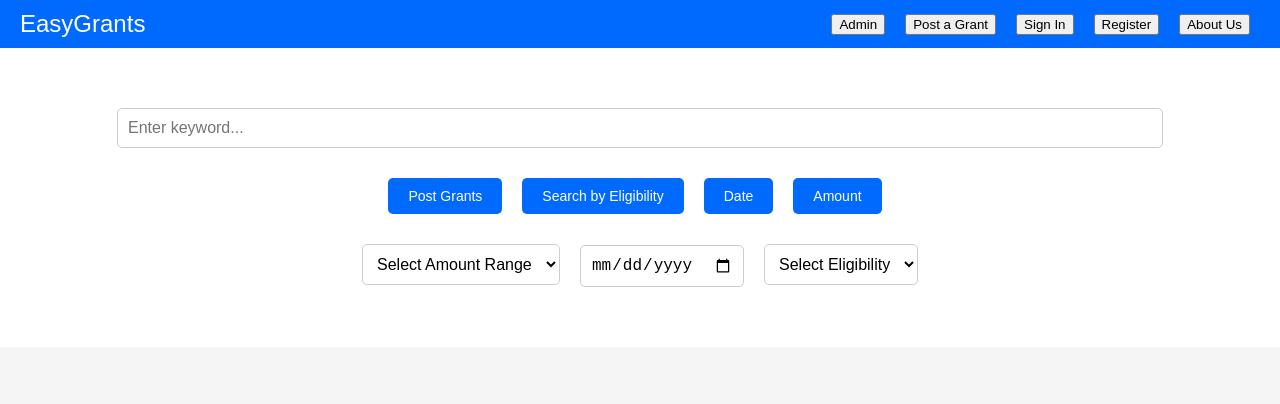
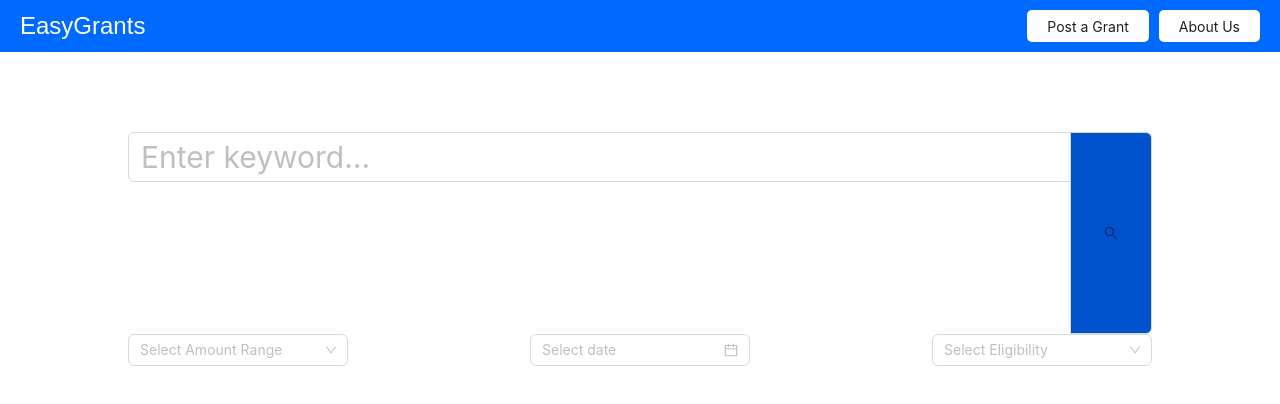
Before and after one commit to AlexanderColemanIven/EasyGrant, a React (Create React App) app in the folder ezgrant/: page / in a window 1280 px wide. Shown: the top 404 px of the page. Built offline with nearby package versions, Linux system fonts and the light colour scheme.

Commit message:
Collapsed grant scorecards that fit 6 per row, inducing infinite horizontal scrolling as requested, cleaned up home page,admin page and postUserGrantPage UI's, fixed postUserGrantPage

```diff
--- a/ezgrant/src/components/grant-query/grant-query.js
+++ b/ezgrant/src/components/grant-query/grant-query.js
@@ -8,17 +8,66 @@ import {
 import { useClickOutside } from '../../hooks/useClickOutside';  // Import custom hook
 import { Card } from 'antd';  // Import Ant Design Card component
 import './grant-query.css';  // Import custom CSS
+// Define a constant for the field keys
+const FIELD_KEYS = {
+    NAME: "NAME",
+    LOCATION: "LOCATION",
+    AMOUNT: "AMOUNT",
+    DEADLINE: "DEADLINE",
+    CATEGORY: "CATEGORY",
+    SPONSOR: "SPONSOR",
+    LINK: "LINK",
+    ABOUT: "ABOUT",
+    // ELIGIBILITY: "ELIGIBILITY", // Ignored as per your instruction
+  };
 
+  // Define a mapping of field keys to their icons
+  const FIELD_ICONS = {
+    [FIELD_KEYS.NAME]: <IdcardOutlined />,
+    [FIELD_KEYS.LOCATION]: <EnvironmentOutlined />,
+    [FIELD_KEYS.AMOUNT]: <DollarCircleOutlined />,
+    [FIELD_KEYS.DEADLINE]: <CalendarOutlined />,
+    [FIELD_KEYS.CATEGORY]: <TagsOutlined />,
+    [FIELD_KEYS.SPONSOR]: <UserOutlined />,
+    [FIELD_KEYS.LINK]: <LinkOutlined />,
+    [FIELD_KEYS.ABOUT]: <InfoCircleOutlined />,
+    // ... Add other mappings as needed
+  };
 export const Grant = (props) => {
     // State to manage whether the card is expanded or not
     const [isExpanded, setIsExpanded] = useState(false);
 
     // Reference to the grant container for click outside functionality
     const grantRef = useRef(null);
+    /*useEffect(() => {
+      const body = document.querySelector('body');
+      const overlay = document.querySelector('.overlay');
 
+      if (isExpanded) {
+        body.style.overflow = 'hidden'; // Prevent scrolling
+        overlay.classList.add('active'); // Show the overlay
+      } else {
+        body.style.overflow = ''; // Re-enable scrolling
+        overlay.classList.remove('active'); // Hide the overlay
+      }
+
+      // Clean up function to reset the styles when the component is unmounted or updated
+      return () => {
+        body.style.overflow = '';
+        overlay.classList.remove('active');
+      };
+    }, [isExpanded]); // Only re-run the effect if isExpanded changes
+    */
     // Function to toggle the expanded state of the card
     const handleExpandCollapse = () => {
+        const body = document.body;
         setIsExpanded(!isExpanded);
+        // Toggle the 'no-scroll' class on the body
+        if (!isExpanded) {
+          body.classList.add('no-scroll');
+        } else {
+          body.classList.remove('no-scroll');
+      }
     };
 
     // Use custom hook to handle click outside the card to collapse it
@@ -30,7 +79,7 @@ export const Grant = (props) => {
 
     return (
       // Main container for the grant card
-        <div data-testid="grant-container" ref={grantRef} className={"grant-container" + (isExpanded ? " expanded" : "")}>
+      <div data-testid="grant-container" ref={grantRef} className={`grant-container${isExpanded ? " expanded" : "collapsed"}`}>
         <Card
           // Handle card click to expand/collapse, avoid action if an anchor tag is clicked
           onClick={(e) => {
@@ -38,10 +87,11 @@ export const Grant = (props) => {
               handleExpandCollapse();
             }
           }}
-                // Card title
-                title={props.grant.NAME }
-                // Add class for styling if card is expanded
-                className={isExpanded ? "expanded-card" : ""}
+          title={
+            <div className="grant-name-display">
+            {props.grant.find(field => field[0] === FIELD_KEYS.NAME)[1]}
+          </div>
+          }
           // Extra contains the collapse/expand toggle
           extra={<a onClick={handleExpandCollapse}>{isExpanded ? "Collapse" : "Expand"}</a>}
           // Dynamic styling based on expanded state
@@ -51,34 +101,31 @@ export const Grant = (props) => {
             overflowY: "auto",
           }}
         >
-                {/* Loop through grant properties and render them */}
+          {/* Conditionally render the grant details if the card is expanded */}
+          {isExpanded && (
+            <>
               {props.grant.map(([object_key, value], index) => {
-                    let icon;  // Initialize icon variable
-                    // Map object keys to specific icons
-                    if (object_key === "NAME") icon = <IdcardOutlined />;
-                    if (object_key === "LOCATION") icon = <EnvironmentOutlined />;
-                    if (object_key === "AMOUNT") icon = <DollarCircleOutlined />;
-                    if (object_key === "DEADLINE") icon = <CalendarOutlined />;
-                    if (object_key === "CATEGORY") icon = <TagsOutlined />;
-                    if (object_key === "SPONSOR") icon = <UserOutlined />;
-                    if (object_key === "LINK") icon = <LinkOutlined />;
-                    if (object_key === "ABOUT") icon = <InfoCircleOutlined />;
-                    if (object_key === "ELIGIBILITY") icon = <CheckCircleOutlined />;
-                    // ... (other icons mappings)
+                // Use the FIELD_ICONS mapping to get the appropriate icon
+                let icon = FIELD_ICONS[object_key] || null;
+
                 // Generate the field display
                 return (
-                        <div key={index} className="grant-field">
+                  <div key={index} className="expanded-card">
                     <span className="grant-field-icon">{icon}</span>
-                            <span className="grant-field-name">{object_key}</span>-<span className="grant-field-value">{value}</span>
+                    <span className="grant-field-name">{object_key}: </span>
+                    <span className="grant-field-value">{value}</span>
                   </div>
                 );
               })}
-                {/* Action links at the bottom of the card */}
+            </>
+          )}
             <div className="grant-action-links">
-                    <a href="#" className="grant-apply-link">Apply</a>
-                    <a href="#" className="grant-learn-more-link">Learn More</a>
+            <a href="#" className="grant-apply-link" >Apply</a>
+            <a href="#" className="grant-about-link">About</a>
             </div>
         </Card>
       </div>
     );
+
+
 };
--- a/ezgrant/src/pages/admin/admin-page.css
+++ b/ezgrant/src/pages/admin/admin-page.css
@@ -89,7 +89,6 @@ input[type="password"] {
   margin-right: 20px;
   color: #333;
   font-size: 16px;
-  transition: color 0.3s;
 }
 
 .ant-btn-link:hover {
--- a/ezgrant/src/pages/home/home-page.css
+++ b/ezgrant/src/pages/home/home-page.css
@@ -1,15 +1,19 @@
-
 body {
   font-family: Arial, sans-serif;
-  background-color: #f5f5f5;
+  background-color: rgb(255, 255, 255);
   margin: 0;
   padding: 0;
 }
 
+.home-page-title,
+.button-group button,
+.header-buttons {
+  background-color: #006aff;
+  color: white;
+}
+
 .home-page-title {
-  background-color: #006aff;
   padding: 10px 20px;
-  color: white;
   text-align: left;
   font-size: 24px;
   display: flex;
@@ -17,28 +21,44 @@ body {
   align-items: center;
 }
 
-.search-section {
-  background-color: #fff;
-  padding: 50px 0;
-  text-align: center;
+
+/* .ant-select-dropdown {
+  border: 1px solid #d9d9d9;
+} */
+
+.logo {
+  cursor: pointer;
 }
 
-.home-page-server-response {
-  width: 60%;
-  margin: 20px auto;
-  padding: 10px 15px;
-  font-size: 16px;
-  border-radius: 5px;
-  border: 1px solid #ccc;
+
+/* Common styles for input elements */
+.home-page-search {
+  text-align: center;
+  width: 80%;
+  font-size: 50px;
+  margin: 80px auto; /* Increase margin to center it better and give more space around */
+  background-color: rgb(255, 255, 255);
+  border-radius: 8px; /* Rounded corners for a modern look */
+  display: block;
+}
+/* Style the input field within the search bar */
+.home-page-search .ant-input-affix-wrapper {
+  flex-grow: 1; /* Allow the input to fill the space */
+  margin-right: 10px; /* Margin between the input and the button */
 }
 
-.home-page-search {
-  width: 80%;
-  padding: 10px;
-  font-size: 16px;
-  border-radius: 5px;
-  border: 1px solid #ccc;
-  margin: 10px 0;
+/* Enlarge the input field */
+.home-page-search .ant-input {
+  height: 50px; /* Increase height for a taller input */
+  padding: 0 12px; /* Adjust padding as needed */
+  font-size: 30px; /* Increase font size for larger text */
+}
+
+/* Style the search button */
+.home-page-search .ant-btn {
+  padding: 100px 40px; /* Match the height of the input field */
+  height: 50px;
+  background-color: #0052cc;
 }
 
 .button-group {
@@ -48,15 +68,8 @@ body {
   margin: 20px 0;
 }
 
-/* Style for the Admin button on the homepage */
-button {
-  margin-right: 10px;
-}
-
-
-.button-group button {
-  background-color: #006aff;
-  color: white;
+.button-group button,
+.header-buttons button {
   padding: 10px 20px;
   border: none;
   border-radius: 5px;
@@ -64,7 +77,8 @@ button {
   font-size: 14px;
 }
 
-.button-group button:hover {
+.button-group button:hover,
+.header-buttons button:hover {
   background-color: #0052cc;
 }
 
@@ -73,31 +87,24 @@ button {
   gap: 10px;
 }
 
-.display-box {
-  width: 80%;
-  margin: 40px auto;
-  padding: 20px;
-  border: 1px solid #ccc;
-  border-radius: 5px;
-  background-color: white;
+/* Container for the form elements */
+.form-controls {
+  display: flex;
+  justify-content: space-between; /* Space out the elements evenly */
+  align-items: center; /* Align elements vertically */
+  gap: 20px; /* Add space between the elements */
+  margin-bottom: 20px; /* Optional: Add space below the container */
 }
 
-
-/* Style for dropdowns */
-.dropdown {
-  padding: 10px;
-  font-size: 16px;
-  border: 1px solid #ccc;
-  border-radius: 5px;
-  margin: 10px;
-  background-color: white;
+/* Individual form control styling */
+.form-control {
+  flex: 1; /* Each control will take up equal width */
+  text-align: left; /* Align the text inside the select and date picker */
 }
 
-.date-input {
-  padding: 10px;
-  font-size: 16px;
-  border: 1px solid #ccc;
-  border-radius: 5px;
-  margin: 10px;
-  background-color: white;
+/* If you want to set a max-width for larger screens */
+@media (min-width: 768px) {
+  .form-control {
+    max-width: 220px; /* Maximum width for each form control */
+  }
 }
--- a/ezgrant/src/pages/home/home-page.js
+++ b/ezgrant/src/pages/home/home-page.js
@@ -1,99 +1,103 @@
+import React, { Component } from 'react';
+import { Input, Button, Select, DatePicker  } from 'antd';
+import { SearchOutlined } from '@ant-design/icons';
+import Grant from '../../components/grant-query';
+import './home-page.css';
 
-
-import React, { Component } from 'react';
-import './home-page.css';
-import Grant from '../../components/grant-query';
+const { Search } = Input;
+const { Option } = Select;
 
 class HomePage extends Component {
   constructor(props) {
     super(props);
     this.state = {
-        response: '',
       post: '',
       responseToPost: [],
       selectedAmount: '',
       selectedDate: '',
       selectedEligibility: ''
-     }
+    };
   }
 
-    handleSubmit = async e => {
-      e.preventDefault();
+  handleSubmit = async value => {
+    // If no value is passed, use the state's post
+    const searchValue = value || this.state.post;
+    try {
       const response = await fetch('/api/database', {
         method: 'POST',
         headers: {
           'Content-Type': 'application/json',
         },
-        body: JSON.stringify({ post: this.state.post }),
+        body: JSON.stringify({ post: searchValue }),
       });
       const body = await response.json();
-      if (body.express){
-        let results = [];
-        body.express.map((obj) => {
-          results.push(Object.entries(obj));
+      this.setState({
+        responseToPost: body.express ? body.express.map(obj => Object.entries(obj)) : [],
       });
-        this.setState({responseToPost: results});
-      } else {
-        this.setState({responseToPost: [""]});
+    } catch (error) {
+      console.error('Error during fetch operation:', error);
     }
   };
 
+  redirectToHome = () => {
+    window.location.href = '/';
+  };
+
   render() {
-      let {response, post, responseToPost} = this.state;
+    const { post, responseToPost } = this.state;
     return (
       <div>
         <header className="home-page-title">
-          <span>EasyGrants</span>
+          <span className="logo" onClick={this.redirectToHome}style={{ cursor: 'pointer' }}>
+            EasyGrants
+          </span>
           <div className="header-buttons">
-            <button onClick={() => window.location.href="/admin"}>Admin</button>
-            <button type="primary" onClick={() => window.location.href="/postGrantsUser"}>Post a Grant</button>
-            <button>Sign In</button>
-            <button>Register</button>
-            <button>About Us</button>
+            <Button onClick={() => window.location.href="/postGrantsUser"}>Post a Grant</Button>
+            <Button>About Us</Button>
           </div>
         </header>
-        <div className="search-section">
-          <form onSubmit={this.handleSubmit}>
-            <input
-              type="text"
-              className="home-page-search"
+        <div className="home-page-search">
+        <Search
           value={post}
           onChange={e => this.setState({ post: e.target.value })}
           placeholder="Enter keyword..."
+          onSearch={this.handleSubmit}
+          enterButton={<Button icon={<SearchOutlined />} />}
         />
-            <div className="button-group">
-              <button type="submit">Post Grants</button>
-              <button>Search by Eligibility</button>
-              <button>Date</button>
-              <button>Amount</button>
+        <div className="form-controls">
+            <Select
+              className="form-control"
+              onChange={selectedAmount => this.setState({ selectedAmount })}
+              placeholder="Select Amount Range"
+            >
+              <Option value="1000">Up to $1,000</Option>
+              <Option value="2000">Up to $2,000</Option>
+              <Option value="3000+">$3,000+</Option>
+              {/* ... other options */}
+            </Select>
+            <DatePicker
+              className="form-control"
+              onChange={(date, dateString) => this.setState({ selectedDate: dateString })}
+            />
+            <Select
+              className="form-control"
+              onChange={selectedEligibility => this.setState({ selectedEligibility })}
+              placeholder="Select Eligibility"
+              dropdownRender={menu => <div>{menu}</div>} // To handle custom dropdown visibility
+            >
+              {/* ...options */}
+            </Select>
           </div>
-            <div>
-                <select className="dropdown" onChange={e => this.setState({ selectedAmount: e.target.value })}>
-                    <option value="">Select Amount Range</option>
-                    <option value="1-1000">1-1000</option>
-                    <option value="1000-10000">1000-10000</option>
-                    <option value="10000-20000">10000-20000</option>
-                    <option value="20000-30000">20000-30000</option>
-                    <option value="40000-50000">40000-50000</option>
-                    <option value="50000+">50000+</option>
-                </select>
-                <input type="date" className="date-input" onChange={e => this.setState({ selectedDate: e.target.value })} />
-                <select className="dropdown" onChange={e => this.setState({ selectedEligibility: e.target.value })}>
-                    <option value="">Select Eligibility</option>
-                    <option value="Yes">Yes</option>
-                    <option value="No">No</option>
-                </select>
         </div>
-          </form>
+        {responseToPost.length > 0 && (
+          <div className="display-box">
+            {responseToPost.map((obj, index) => (
+              <Grant key={index} grant={obj} />
+            ))}
           </div>
-        {responseToPost.length > 0 &&
-        <div className="display-box">
-          {responseToPost.map((obj) => {
-            return <Grant grant={obj}></Grant>;
-          })}
-        </div>}
+        )}
         </div>
-      )
+    );
   }
 }
 
--- a/ezgrant/src/pages/postGrantUser/postGrantUserPage.js
+++ b/ezgrant/src/pages/postGrantUser/postGrantUserPage.js
@@ -1,15 +1,19 @@
 import React, {useState} from 'react';
 import moment from 'moment';
-import { Form, Input, InputNumber, Button, Select, DatePicker, message } from 'antd';
+import { Form, Input, InputNumber, Button, Select, DatePicker, message, Menu} from 'antd';
 const { TextArea } = Input;
 const { Option } = Select;
 const PostGrantPage = () => {
+  const [form] = Form.useForm();
   const [isFormSubmitted, setIsFormSubmitted] = useState(false);
   const onFinish = async (values) => {
-    const grantWithDate = {
+    const dateSubmitted = moment().format(); // This will give you the current date and time
+    // Include this in the data you send to your API
+    const grantData = {
       ...values,
-      dateSubmitted: new Date(),
+      dateSubmitted: dateSubmitted
     };
+
     try {
       const response = await fetch('/api/addToGrantQueue', {
         method: 'POST',
@@ -26,6 +30,7 @@ const PostGrantPage = () => {
       const body = await response.json();
       console.log(body.message);
       message.success('Grant submitted successfully!');
+      form.resetFields();
     } catch (error) {
       console.error('Fetch Error:', error);
       message.error('Failed to submit the grant.');
@@ -36,28 +41,39 @@ const PostGrantPage = () => {
   };
 
   const validateDeadline = (_, value) => {
-    if (!value || value.isAfter(moment())) {
-      return Promise.resolve();
+    if (!value) {
+      // If no value is provided, the field is required
+      return Promise.reject(new Error('Please select a deadline.'));
+    } else if (value.isBefore(moment().startOf('day'))) {
+      // If the selected date is before the start of today, reject the promise
+      return Promise.reject(new Error('Grant deadline cannot be in the past!'));
     }
-    return Promise.reject(new Error('Grant deadline cannot be in the past!'));
+    // Otherwise, resolve the promise (the date is either today or in the future)
+    return Promise.resolve();
   };
+
+
 
   console.log("PostGrantPage component is rendering");
 
   return (
     <div>
-      <div style={{ marginBottom: '20px' }}>
-        <Button type="primary" style={{ marginRight: '10px' }} onClick={() => window.location.href='/'}>
-          Homepage
-        </Button>
-        <Button type="primary" onClick={() => window.location.href='/admin'}>
-          Admin
-        </Button>
-      </div>
+       <header className="home-page-title">
+       <a href="/" className="logo" style={{ cursor: 'pointer', color: 'white', textDecoration: 'none'} }>
+            EasyGrants
+          </a>
+          <div className="header-buttons">
+            <Button>About Us</Button>
+          </div>
+        </header>
       <h1>Post a New Grant</h1>
-      <Form layout="vertical" onFinish={onFinish}>
+      <Form layout="vertical" onFinish={onFinish} form={form}>
         <Form.Item label="Grant Name" name="name" rules={[{ required: true }]}>
-          <Input />
+          <Input style={{ maxWidth: '400px' }} />
+        </Form.Item>
+
+        <Form.Item label="Link" name="link" rules={[{ required: true }]}>
+          <Input style={{ maxWidth: '400px' }} />
         </Form.Item>
 
         <Form.Item label="Amount" name="amount" rules={[{ required: true }]}>
@@ -69,8 +85,10 @@ const PostGrantPage = () => {
         </Form.Item>
 
 
+
         <Form.Item label="Category" name="category">
           <Select
+          style={{ maxWidth: '200px' }}
             showSearch
             optionFilterProp="children"
             filterOption={(input, option) =>
@@ -84,11 +102,17 @@ const PostGrantPage = () => {
         </Form.Item>
 
         <Form.Item label="Eligibility Criteria" name="eligibility">
-          <Input.TextArea />
+          <Input.TextArea
+            style={{ maxWidth: '1400px' }}
+            autoSize={{ minRows: 2, maxRows: 6 }}
+          />
         </Form.Item>
 
         <Form.Item label="Description" name="description">
-          <Input.TextArea />
+          <Input.TextArea
+           style={{ maxWidth: '1400px' }}
+           autoSize={{ minRows: 2, maxRows: 6 }}
+          />
         </Form.Item>
 
         {/* Add more fields as necessary */}
```
Also changed, not shown: ezgrant/src/backend/server.js (+29 -0 lines), ezgrant/src/components/grant-query/grant-query.css (+82 -56 lines), ezgrant/src/pages/admin/admin-page.js (+45 -22 lines). Lines whose indentation alone changed are shown as unchanged.
